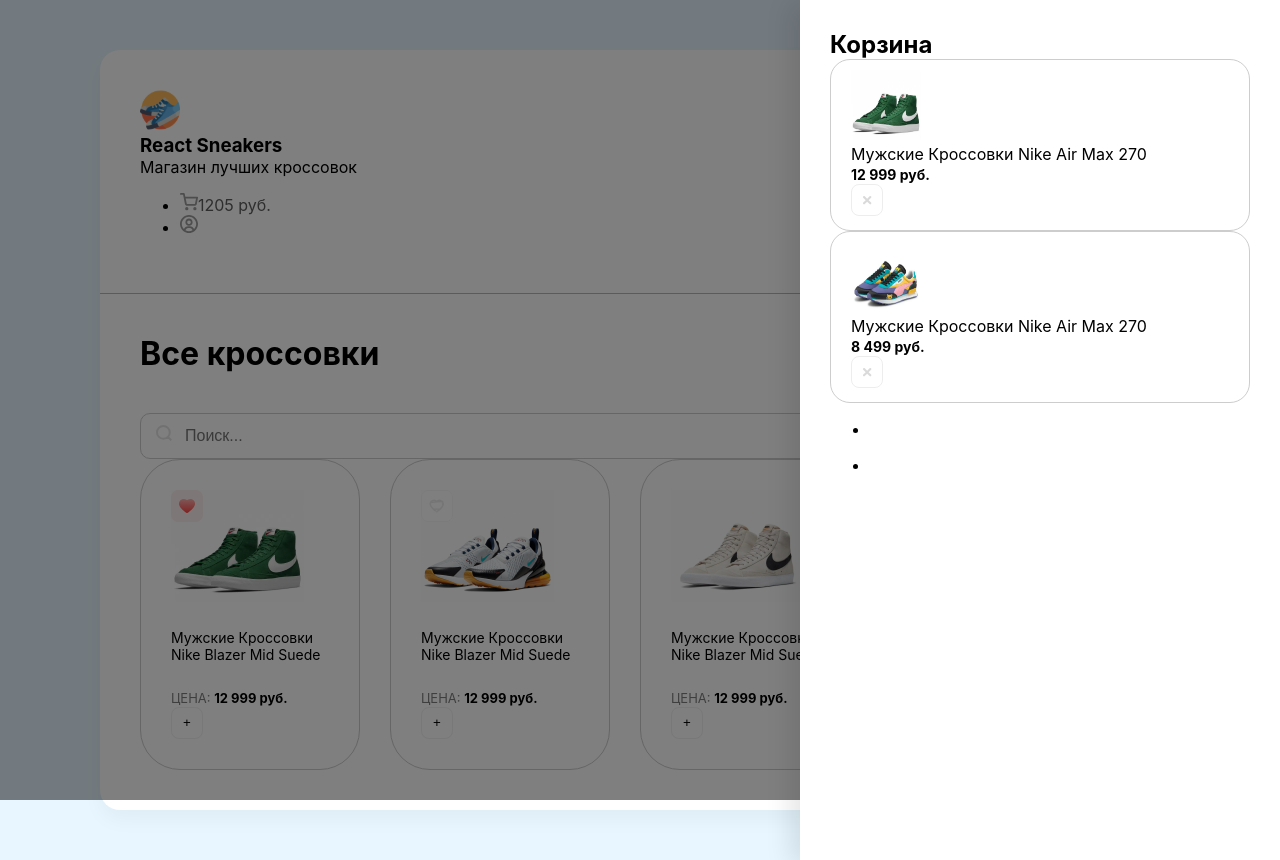
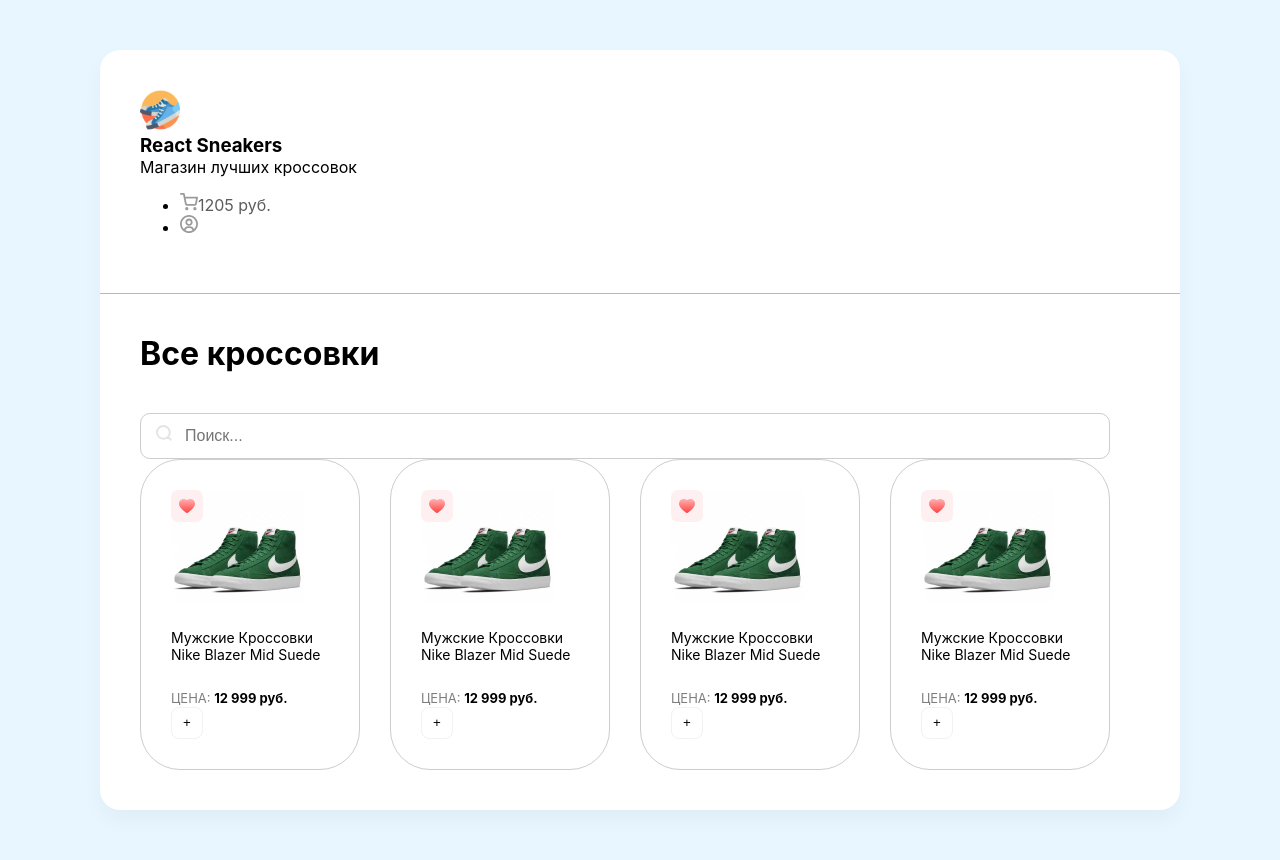
Before and after one commit to Evelissia/react-sneakers, a React (Create React App) app: page / in a window 1280 px wide. Built offline with nearby package versions, Linux system fonts and the light colour scheme.

Commit message:
creating components

```diff
--- a/src/App.js
+++ b/src/App.js
@@ -1,92 +1,14 @@
+import Card from "./components/Card";
+import Header from "./components/Header";
+import Drawer from "./components/Drawer";
+
 function App() {
   return (
     <div className="wrapper clear">
-      <div className="overlay">
-        <div className="drawer">
-          <h2 className="mb-30">Корзина</h2>
-          <div className="items">
-            <div className="cartItem d-flex align-center mb-20">
-              <img
-                className="mr-20"
-                width={70}
-                height={70}
-                src="/img/sneakers/1.jpg"
-                alt="Sneakers"
-              />
-              <div className="mr-20">
-                <p className="mb-5">Мужские Кроссовки Nike Air Max 270</p>
-                <b>12 999 руб.</b>
-              </div>
-              <img
-                className="removeBtn"
-                src="/img/btn-remove.svg"
-                alt="remove"
-              />
-            </div>
 
-            <div className="cartItem d-flex align-center">
-              <img
-                className="mr-20"
-                width={70}
-                height={70}
-                src="/img/sneakers/4.jpg"
-                alt="Sneakers"
-              />
-              <div className="mr-20">
-                <p className="mb-5">Мужские Кроссовки Nike Air Max 270</p>
-                <b>8 499 руб.</b>
-              </div>
-              <img
-                className="removeBtn"
-                src="/img/btn-remove.svg"
-                alt="remove"
-              />
-            </div>
-          </div>
+      <Drawer />
+      <Header />
 
-          <ul>
-            <li>
-              <span></span>
-              <div></div>
-              <b></b>
-            </li>
-            <li></li>
-          </ul>
-        </div>
-      </div>
-
-      <header className="d-flex justify-between align-center">
-        <div className="d-flex align-center">
-          <img
-            className="mr-15"
-            width={40}
-            height={40}
-            src="/img/logo.svg"
-            alt="нету ее(("
-          />
-          <div className="headerInfo">
-            <h3 className="text-uppercase">React Sneakers</h3>
-            <p>Магазин лучших кроссовок</p>
-          </div>
-        </div>
-        <div className="user">
-          <ul className="d-flex">
-            <li className="mr-30">
-              <img
-                className="mr-10"
-                width={18}
-                height={18}
-                src="/img/cart.svg"
-                alt="нету ее(("
-              />
-              <span>1205 руб.</span>
-            </li>
-            <li>
-              <img width={18} height={18} src="/img/user.svg" alt="нету ее((" />
-            </li>
-          </ul>
-        </div>
-      </header>
       <div className="content ">
         <div className="d-flex align-center justify-between mb-40">
           <h1>Все кроссовки</h1>
@@ -97,79 +19,11 @@
         </div>
 
         <div className="sneakers">
-          <div className="card">
-            <div className="favorite">
-              <img src="/img/heart-liked.svg" alt="liked" />
-            </div>
-            <img
-              width={133}
-              height={112}
-              src="/img/sneakers/1.jpg"
-              alt="none"
-            />
-            <h5>Мужские Кроссовки Nike Blazer Mid Suede</h5>
-            <div className="d-flex justify-between align-center">
-              <div className="d-flex flex-column">
-                <span>Цена: </span>
-                <b>12 999 руб.</b>
-              </div>
-              <button className="button">+</button>
-            </div>
-          </div>
+          <Card />
+          <Card />
+          <Card />
+          <Card />
 
-          <div className="card">
-            <div className="favorite">
-              <img src="/img/heart-unliked.svg" alt="unliked" />
-            </div>
-            <img
-              width={133}
-              height={112}
-              src="/img/sneakers/2.jpg"
-              alt="none"
-            />
-            <h5>Мужские Кроссовки Nike Blazer Mid Suede</h5>
-            <div className="d-flex justify-between align-center">
-              <div className="d-flex flex-column">
-                <span>Цена: </span>
-                <b>12 999 руб.</b>
-              </div>
-              <button className="button">+</button>
-            </div>
-          </div>
-
-          <div className="card">
-            <img
-              width={133}
-              height={112}
-              src="/img/sneakers/3.jpg"
-              alt="none"
-            />
-            <h5>Мужские Кроссовки Nike Blazer Mid Suede</h5>
-            <div className="d-flex justify-between align-center">
-              <div className="d-flex flex-column">
-                <span>Цена: </span>
-                <b>12 999 руб.</b>
-              </div>
-              <button className="button">+</button>
-            </div>
-          </div>
-
-          <div className="card">
-            <img
-              width={133}
-              height={112}
-              src="/img/sneakers/4.jpg"
-              alt="none"
-            />
-            <h5>Мужские Кроссовки Nike Blazer Mid Suede</h5>
-            <div className="d-flex justify-between align-center">
-              <div className="d-flex flex-column">
-                <span>Цена: </span>
-                <b>12 999 руб.</b>
-              </div>
-              <button className="button">+</button>
-            </div>
-          </div>
         </div>
       </div>
     </div>
--- /dev/null
+++ b/src/components/Card.js
@@ -0,0 +1,24 @@
+function Card() {
+    return (<div className="card">
+    <div className="favorite">
+      <img src="/img/heart-liked.svg" alt="liked" />
+    </div>
+    <img
+      width={133}
+      height={112}
+      src="/img/sneakers/1.jpg"
+      alt="none"
+    />
+    <h5>Мужские Кроссовки Nike Blazer Mid Suede</h5>
+    <div className="d-flex justify-between align-center">
+      <div className="d-flex flex-column">
+        <span>Цена: </span>
+        <b>12 999 руб.</b>
+      </div>
+      <button className="button">+</button>
+    </div>
+  </div>);
+
+}
+
+export default Card;
--- /dev/null
+++ b/src/components/Drawer.js
@@ -0,0 +1,64 @@
+function Drawer() {
+  return (
+    <div style={{display: 'none'}} className="overlay">
+      <div className="drawer">
+        <h2 className=" d-flex justify-between mb-30">
+          Корзина{" "}
+          <img className="removeBtn" src="/img/btn-remove.svg" alt="remove" />
+        </h2>
+        <div className="items">
+          <div className="cartItem d-flex align-center mb-20">
+            <img
+              className="mr-20"
+              width={70}
+              height={70}
+              src="/img/sneakers/1.jpg"
+              alt="Sneakers"
+            />
+            <div className="mr-20">
+              <p className="mb-5">Мужские Кроссовки Nike Air Max 270</p>
+              <b>12 999 руб.</b>
+            </div>
+            <img className="removeBtn" src="/img/btn-remove.svg" alt="remove" />
+          </div>
+
+          <div className="cartItem d-flex align-center mb-20">
+            <img
+              className="mr-20"
+              width={70}
+              height={70}
+              src="/img/sneakers/4.jpg"
+              alt="Sneakers"
+            />
+            <div className="mr-20">
+              <p className="mb-5">Мужские Кроссовки Nike Air Max 270</p>
+              <b>8 499 руб.</b>
+            </div>
+            <img className="removeBtn" src="/img/btn-remove.svg" alt="remove" />
+          </div>
+        </div>
+
+        <div className="cartTotalBlock">
+          <ul>
+            <li>
+              <span>Итого: </span>
+              <div></div>
+              <b>21 498 руб.</b>
+            </li>
+            <li>
+              <span>Налог 5%:</span>
+              <div></div>
+              <b>1074 руб.</b>
+            </li>
+          </ul>
+
+          <button className="greenButton">
+            Оформить заказ <img src="/img/arrow.svg" alt="Arrow" />
+          </button>
+        </div>
+      </div>
+    </div>
+  );
+}
+
+export default Drawer;
--- /dev/null
+++ b/src/components/Header.js
@@ -0,0 +1,38 @@
+function Header() {
+    return(
+        <header className="d-flex justify-between align-center">
+        <div className="d-flex align-center">
+          <img
+            className="mr-15"
+            width={40}
+            height={40}
+            src="/img/logo.svg"
+            alt="нету ее(("
+          />
+          <div className="headerInfo">
+            <h3 className="text-uppercase">React Sneakers</h3>
+            <p>Магазин лучших кроссовок</p>
+          </div>
+        </div>
+        <div className="user">
+          <ul className="d-flex">
+            <li className="mr-30">
+              <img
+                className="mr-10"
+                width={18}
+                height={18}
+                src="/img/cart.svg"
+                alt="нету ее(("
+              />
+              <span>1205 руб.</span>
+            </li>
+            <li>
+              <img width={18} height={18} src="/img/user.svg" alt="нету ее((" />
+            </li>
+          </ul>
+        </div>
+      </header>
+    );
+}
+
+export default Header;
--- a/src/index.scss
+++ b/src/index.scss
@@ -124,11 +124,17 @@
   background: #ffffff;
   box-shadow: -10px 4px 24px rgba(0, 0, 0, 0.1);
   padding: 30px;
+  display: flex;
+  flex-direction: column;
 
   h2 {
     margin: 0;
   }
-
+  .items {
+    flex: 1;
+    overflow: auto;
+    margin-bottom: 40px;
+  }
   .removeBtn {
     opacity: 0.5;
     cursor: pointer;
@@ -137,6 +143,60 @@
     &:hover {
       opacity: 1;
     }
+  }
+}
+
+.cartTotalBlock {
+  ul {
+    margin-bottom: 40px !important;
+    div {
+      flex: 1;
+      height: 1px;
+      border-bottom: 1px dashed #5c5c5c;
+      position: relative;
+      top: -4px;
+      margin: 0 10px;
+    }
+    li {
+      display: flex;
+      align-items: flex-end;
+      margin-bottom: 20px;
+    }
+  }
+
+  .greenButton {
+    position: relative;
+    &:hover {
+      img {
+        transform: translateX(5px);
+      }
+    }
+    img {
+      position: absolute;
+      right: 0;
+      right: 40px;
+      top: 20px;
+      transition: transform 0.2s ease-in-out;
+    }
+  }
+}
+
+.greenButton {
+  width: 100%;
+  height: 55px;
+  border-radius: 18px;
+  background-color: #9dd458;
+  border: 0;
+  font-size: 16px;
+  color: #ffffff;
+  cursor: pointer;
+  font-weight: 500;
+  transition: background 0.2s ease-in-out;
+  &:hover {
+    background: #bde192;
+  }
+  &:active {
+    background: #80b046;
   }
 }
 
```
Also changed, not shown: public/img/arrow.svg (added).
